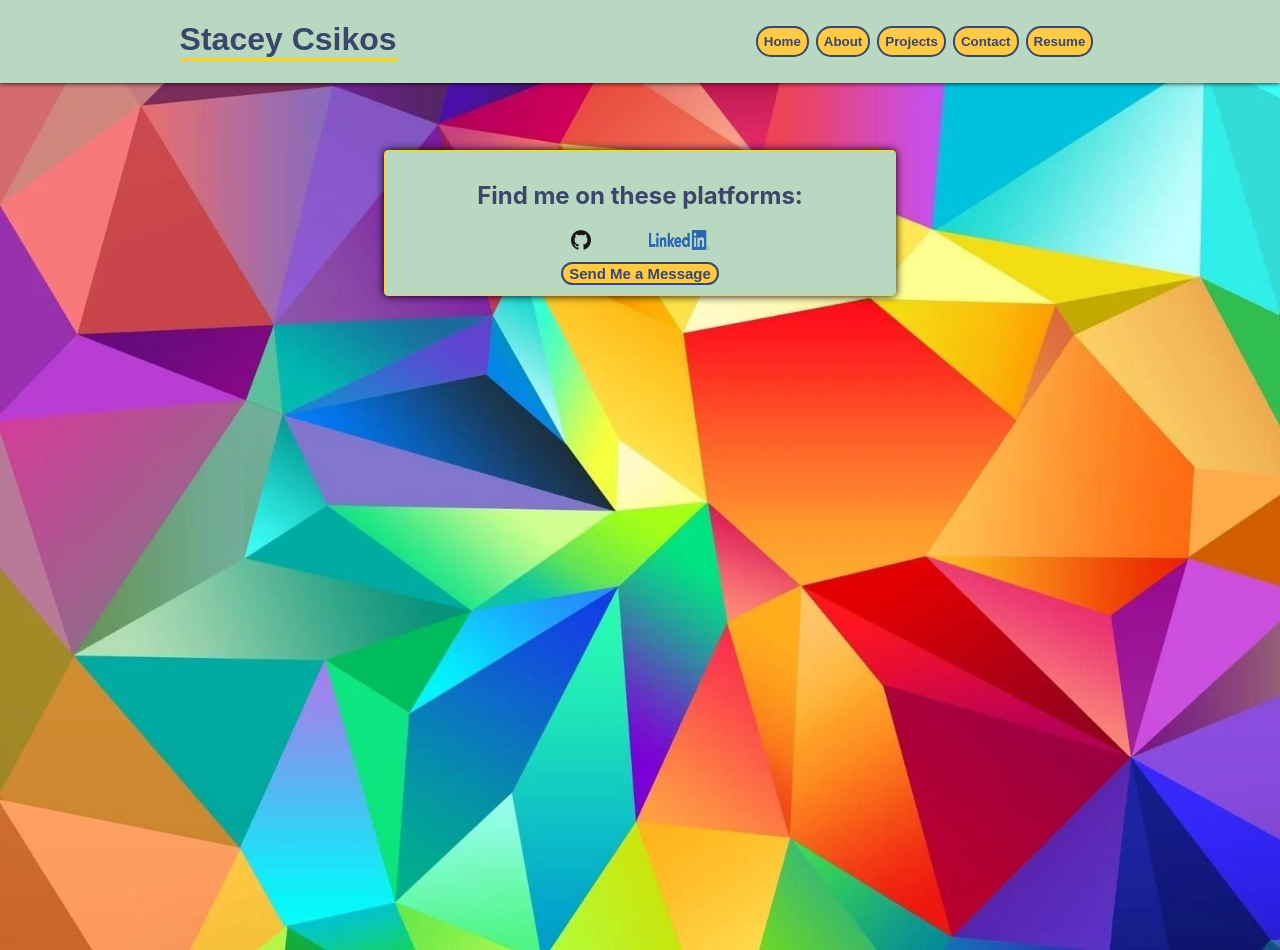
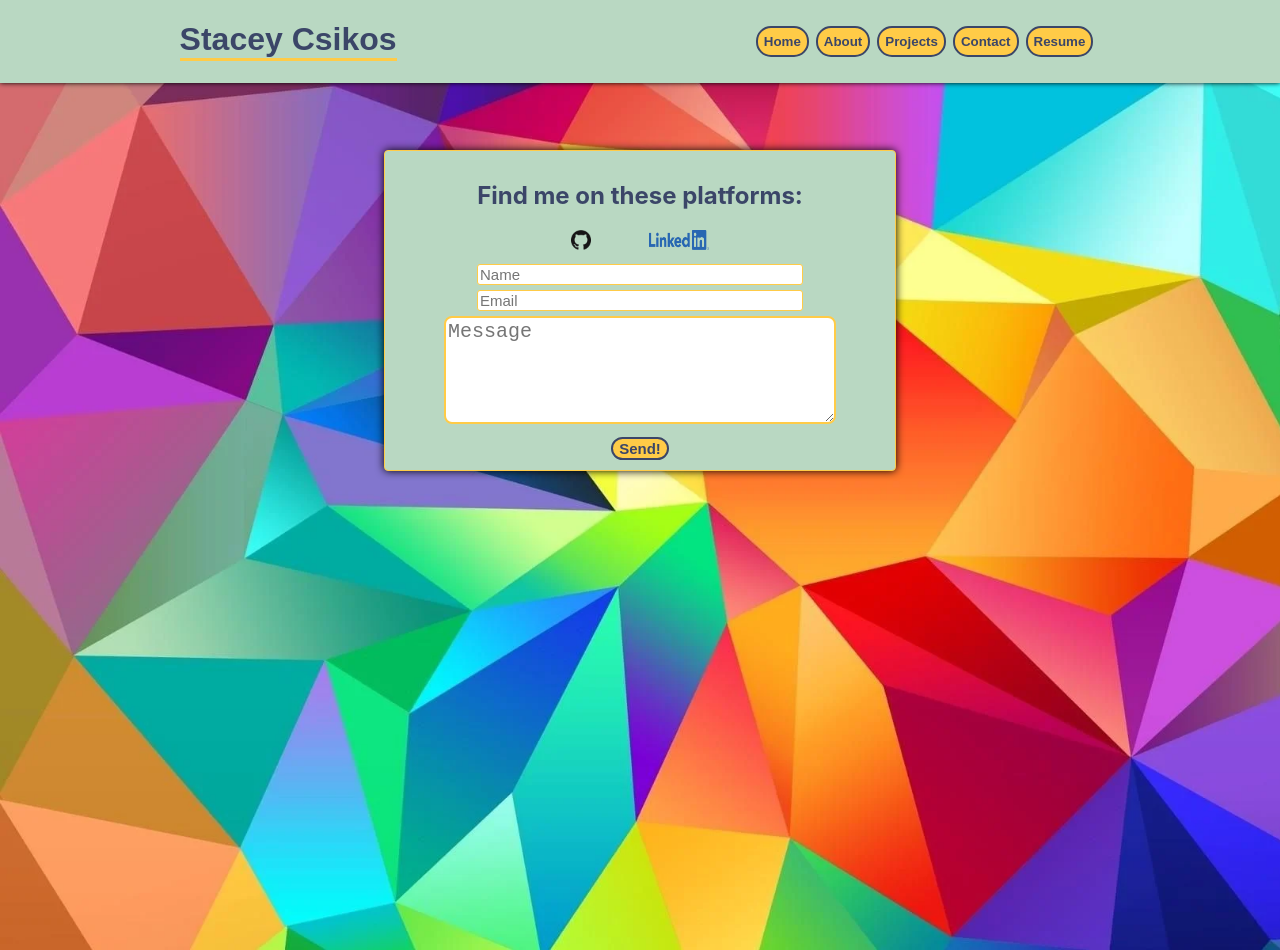
Before and after one commit to staceycsikos/StaySeeCheekosh, a React (Create React App) app in the folder stayseecheekosh/: page /contact in a window 1280 px wide. Built offline with nearby package versions, Linux system fonts and the light colour scheme.

Commit message:
Form completed updated readme

```diff
--- a/stayseecheekosh/src/Components/Contact/Contact.jsx
+++ b/stayseecheekosh/src/Components/Contact/Contact.jsx
@@ -28,19 +28,19 @@ export default function Contact() {
           <img src={linkedin} className="linky" /></a>
 
       </div>
-          <a href='mailto:staceycsikos@icloud.com' target="_blank"><button className='send'>Send Me a Message</button></a>
+
 
 
       {/* <h2 className='or'>Send me a Mesaage!</h2> */}
 
       {/* <form className='form-container' type='submit' onSubmit={handleSubmit} > */}
 
-      {/* <form className='form-container' action="mailto:staceycsikos@icloud.com?subject=MessageFromWebsite" method="post" enctype="text/plain" target="_blank">
-        <input type='text' placeholder='Name' name='name '></input>
-        <input type='email' placeholder='Email' name= 'email '></input>
+      <form className='form-container' action="https://formsubmit.co/staceycsikos@icloud.com" method="POST">
+        <input type='text' placeholder='Name' name='name' required></input>
+        <input type='email' placeholder='Email' name= 'email' required></input>
         <textarea placeholder='Message' name= 'message '></textarea>
         <button className='send'>Send!</button>
-      </form> */}
+      </form>
     </div>
   )
 }
--- a/stayseecheekosh/src/Components/Contact/contact.css
+++ b/stayseecheekosh/src/Components/Contact/contact.css
@@ -34,11 +34,12 @@
   justify-content: center;
   align-items: center;
   flex-direction: column;
+  margin-top: 10px;
 }
 
 input {
-  width: 20vw;
-  font-size: 20px;
+  width: 25vw;
+  font-size: 15px;
   border: 1px solid #FFCB47;
   margin-bottom: 5px;
   border-radius: 3px;
```
Also changed, not shown: 1 other file (tests, documents, lock files or other folders).
